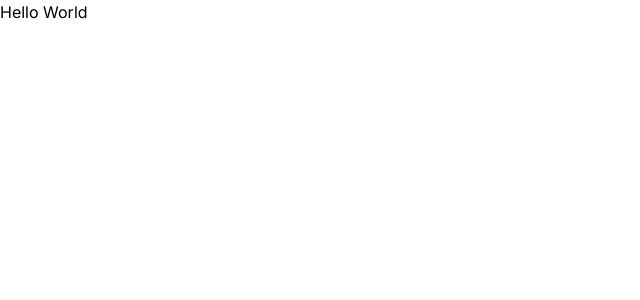
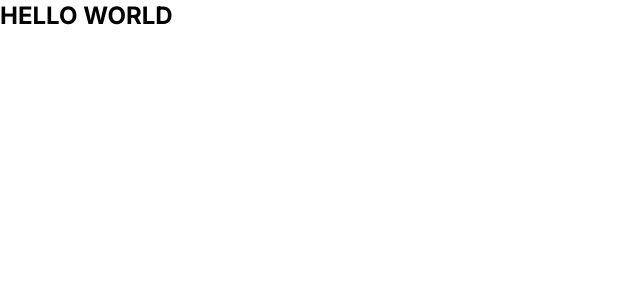
Before and after one commit to ndelanhese/nlw-spacetime-web, a Next.js app: page / in a window 1280 px wide. Shown: the top 300 px of the page, without its empty margins (0-640 px from the left). Built offline with nearby package versions, Linux system fonts and the light colour scheme.

Commit message:
feat(app)initial configs

```diff
--- a/package.json
+++ b/package.json
@@ -21,5 +21,9 @@
     "react-dom": "18.2.0",
     "tailwindcss": "3.3.2",
     "typescript": "5.0.4"
+  },
+  "devDependencies": {
+    "@rocketseat/eslint-config": "^1.2.0",
+    "prettier-plugin-tailwindcss": "^0.3.0"
   }
 }
--- /dev/null
+++ b/prettier.config.js
@@ -0,0 +1 @@
+module.exports = { plugins: [require('prettier-plugin-tailwindcss')] }
--- a/src/app/layout.tsx
+++ b/src/app/layout.tsx
@@ -1,3 +1,4 @@
+import React from 'react'
 import './globals.css'
 import { Inter } from 'next/font/google'
 
--- a/src/app/page.tsx
+++ b/src/app/page.tsx
@@ -1,4 +1,3 @@
-
 export default function Home() {
-  return (<h1>Hello World</h1>)
+  return <h1 className="text-2xl font-bold uppercase">Hello World</h1>
 }
--- /dev/null
+++ b/src/components/Button.tsx
@@ -0,0 +1,2 @@
+const Button = () => <button>Button</button>
+export default Button
```
Also changed, not shown: .eslintrc.json, 1 other file (tests, documents, lock files or other folders).
